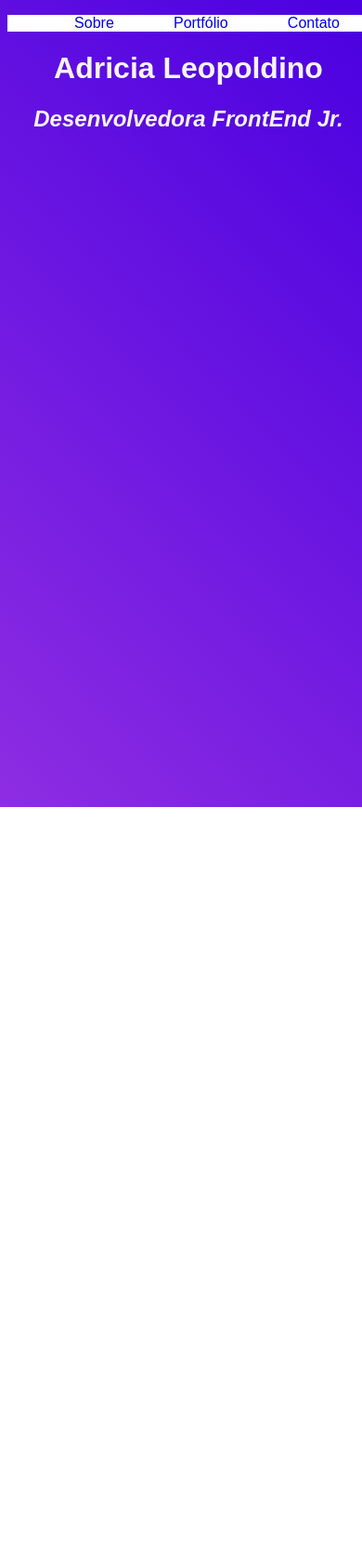
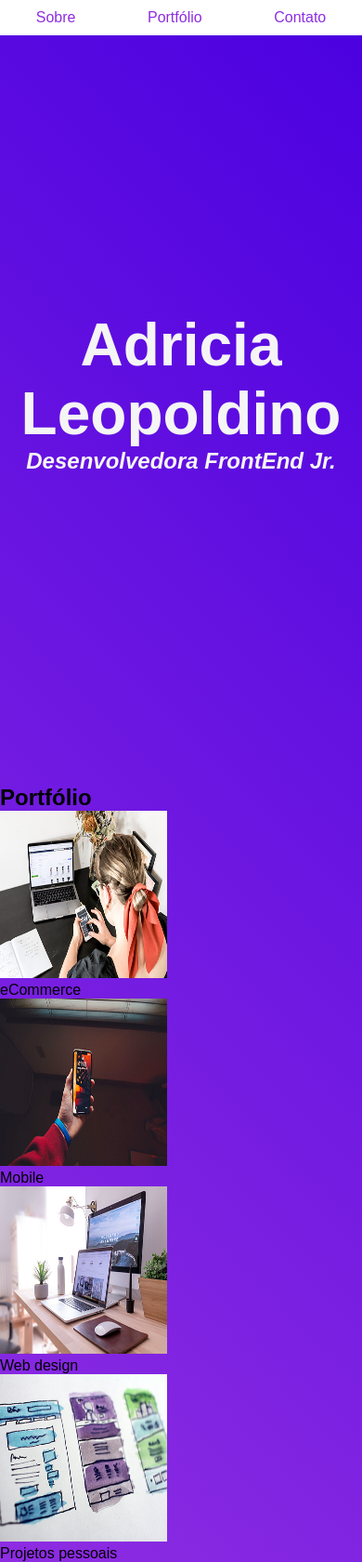
Before and after one commit to beatrizadricia/site-pessoal, a plain HTML site: page index.html in a window 390 px wide. Shown: the whole page at 93% size. Before the commit the page ends 868 px from the top, so only its background shows below. Drawn offline with Linux system fonts and the light colour scheme.

Commit message:
inseri imagens

```diff
--- a/css/estilos.css
+++ b/css/estilos.css
@@ -1,3 +1,11 @@
+
+/* reset do css */
+* {
+  margin: 0;
+  padding: 0;
+  box-sizing: border-box;
+}
+
 body {
   background: linear-gradient(45deg, #8e2de2, #4a00e0);
   background-repeat: no-repeat;
@@ -7,8 +15,39 @@ body {
   font-family: Arial;
 }
 
+/* se a tela tiver pelo menos 400px vai carregar estes estilos */
+@media (min-width: 400px) {
+  body {
+    font-size: 14px;
+  }
+}
+
+@media (min-width: 600px) {
+  body {
+    font-size: 18px;
+  }
+}
+
+/* breakpoint */
+@media (min-width: 1200px) {
+  body {
+    font-size: 20px;
+  }
+}
+
+header {
+  height: 100vh;
+  display: flex;
+  justify-content: center;
+  align-items: center;
+
+}
+
 .menu {
   background-color: white;
+  position: fixed;
+  width: 100vw;
+  top: 0;
 }
 
 .menu ul {
@@ -20,7 +59,13 @@ body {
   list-style: none;
 }
 
+.menu a {
+  display: block;
+  padding: 10px 20px;
+}
+
 a {
+  color: #8e2de2;
   text-decoration: none;
 }
 
@@ -34,6 +79,15 @@ a:hover {
   text-align: center;
 }
 
+.site-title {
+  font-size: 4em;
+}
+
 .site-subtitle {
   font-style: italic;
 }
+
+.img-portfolio {
+  width: 180px;
+  height: 180px;
+}
--- a/index.html
+++ b/index.html
@@ -1,9 +1,10 @@
 <!DOCTYPE html>
 <html lang="en">
   <head>
-  <meta charset="UTF-8">
+    <meta charset="UTF-8" />
+	<meta name="viewport" content="width=device-width, initial-scale=1.0">
     <title>Adricia Leopoldino</title>
-  <link rel="stylesheet" href="./css/estilos.css">
+    <link rel="stylesheet" href="./css/estilos.css" />
   </head>
   <body>
     <header>
@@ -14,8 +15,45 @@
           <li><a href="#">Contato</a></li>
         </ul>
       </nav>
+	  <div>
 		<h1 class="site-title">Adricia Leopoldino</h1>
       	<h2 class="site-subtitle">Desenvolvedora FrontEnd Jr.</h2>
+	  </div>
     </header>
+    <section>
+      <h2>Portfólio</h2>
+      <figure>
+        <img
+          class="img-portfolio"
+          src="./img/ecommerce-creditos-s-o-c-i-a-l-c-u-t-unsplash.jpg"
+          alt="eCommerce"
+        />
+        <figcaption>eCommerce</figcaption>
+      </figure>
+      <figure>
+        <img
+          class="img-portfolio"
+          src="./img/mobile-creditos-nate-grant-unsplash.jpg"
+          alt=">Mobile"
+        />
+        <figcaption>Mobile</figcaption>
+      </figure>
+      <figure>
+        <img
+          class="img-portfolio"
+          src="./img/webdesign-creditos-domenico-loia-unsplash.jpg"
+          alt="Web design"
+        />
+        <figcaption>Web design</figcaption>
+      </figure>
+      <figure>
+        <img
+          class="img-portfolio"
+          src="./img/projpessoais-creditos-hal-gatewood-unsplash.jpg"
+          alt="Projetos pessoais"
+        />
+        <figcaption>Projetos pessoais</figcaption>
+      </figure>
+    </section>
   </body>
 </html>
```
Also changed, not shown: img/alura.png (added), img/caelum.png (added), img/ecommerce-creditos-s-o-c-i-a-l-c-u-t-unsplash.jpg (added), img/fundo.jpg (added), img/hispters.png (added), img/hobby.png (added), img/likeaboss.png (added), img/mobile-creditos-nate-grant-unsplash.jpg (added), img/projpessoais-creditos-hal-gatewood-unsplash.jpg (added), img/webdesign-creditos-domenico-loia-unsplash.jpg (added). Lines whose indentation alone changed are shown as unchanged.
